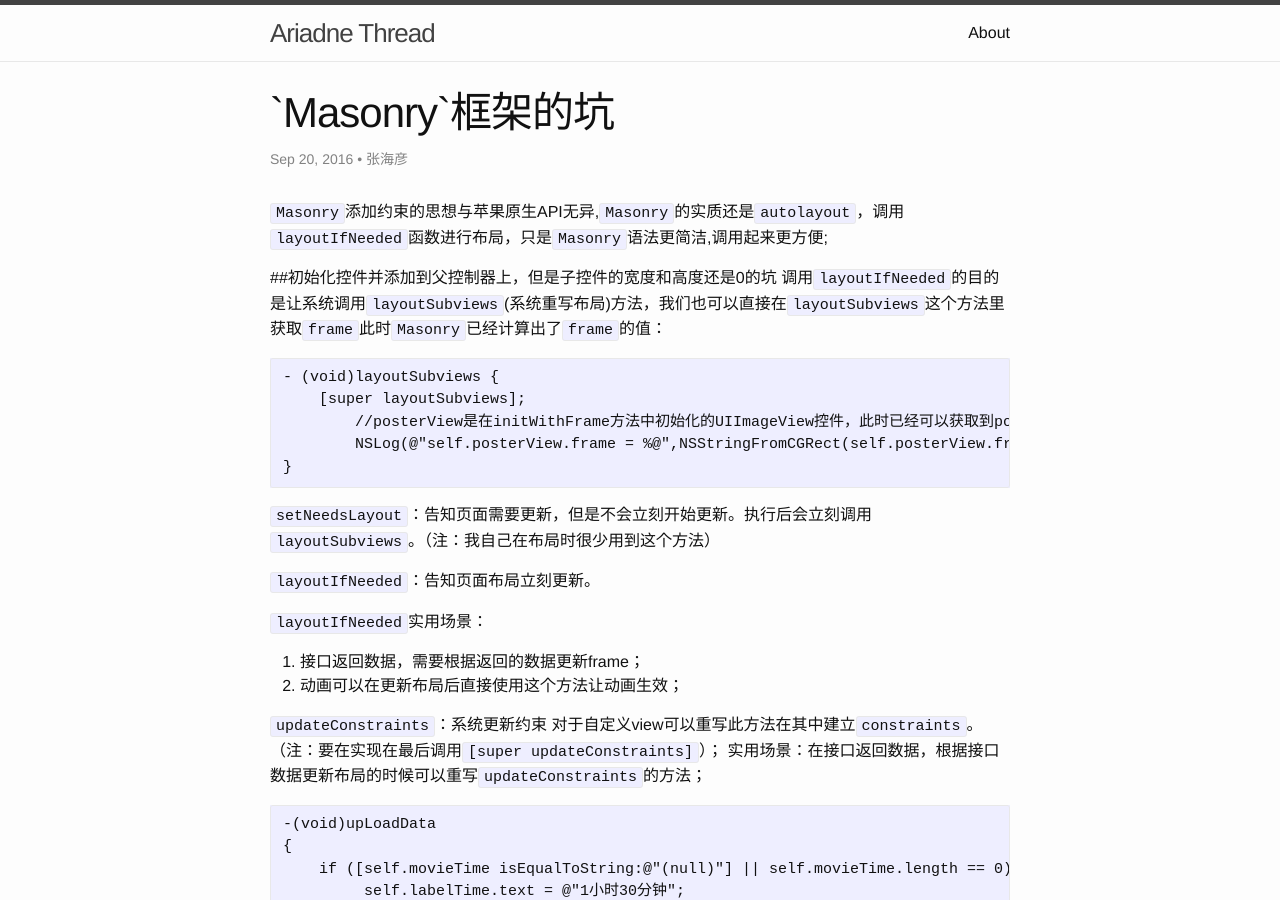
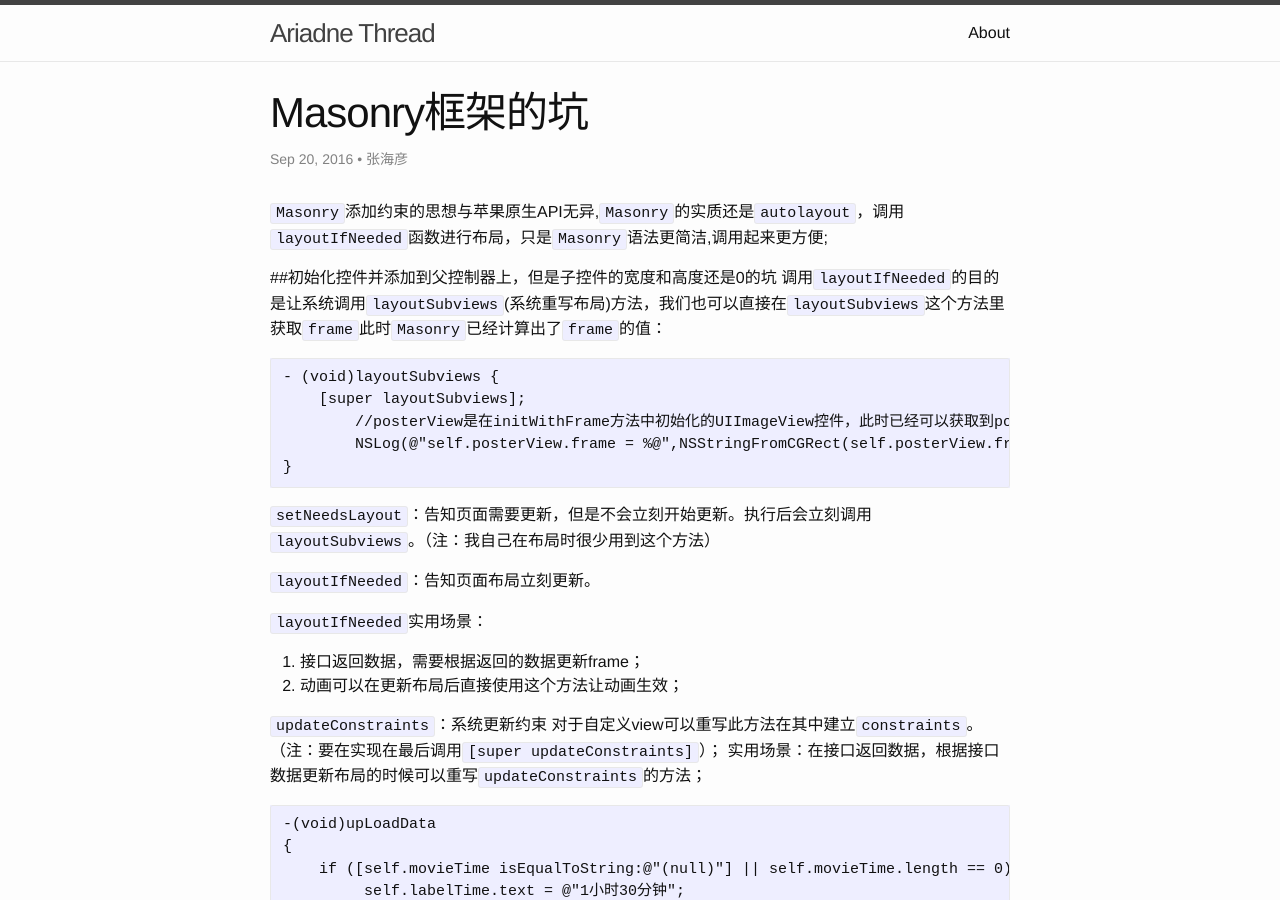
Before and after one commit to AriadneThread/ariadnesthread.github.io, a Jekyll site: the page built from _posts/2016-09-20-Masonry框架的坑.md, in a window 1280 px wide and 900 px high. Built offline with Jekyll 4.4.1, drawn with Linux system fonts in a browser that asks for light colours.

```diff
--- a/_posts/2016-09-20-Masonry框架的坑.md
+++ b/_posts/2016-09-20-Masonry框架的坑.md
@@ -1,6 +1,6 @@
 ---
 layout: post
-title:  "`Masonry`框架的坑"
+title:  "Masonry框架的坑"
 date:   2016-09-20 14:53:00
 author: 张海彦
 categories: iOS、masonry
```
